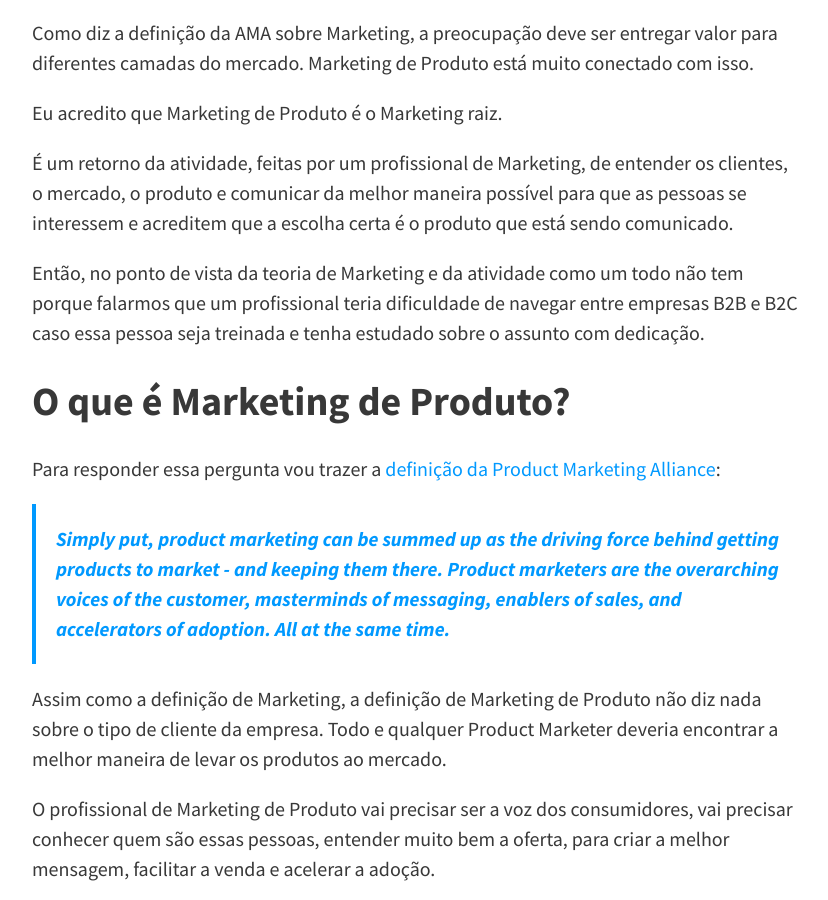
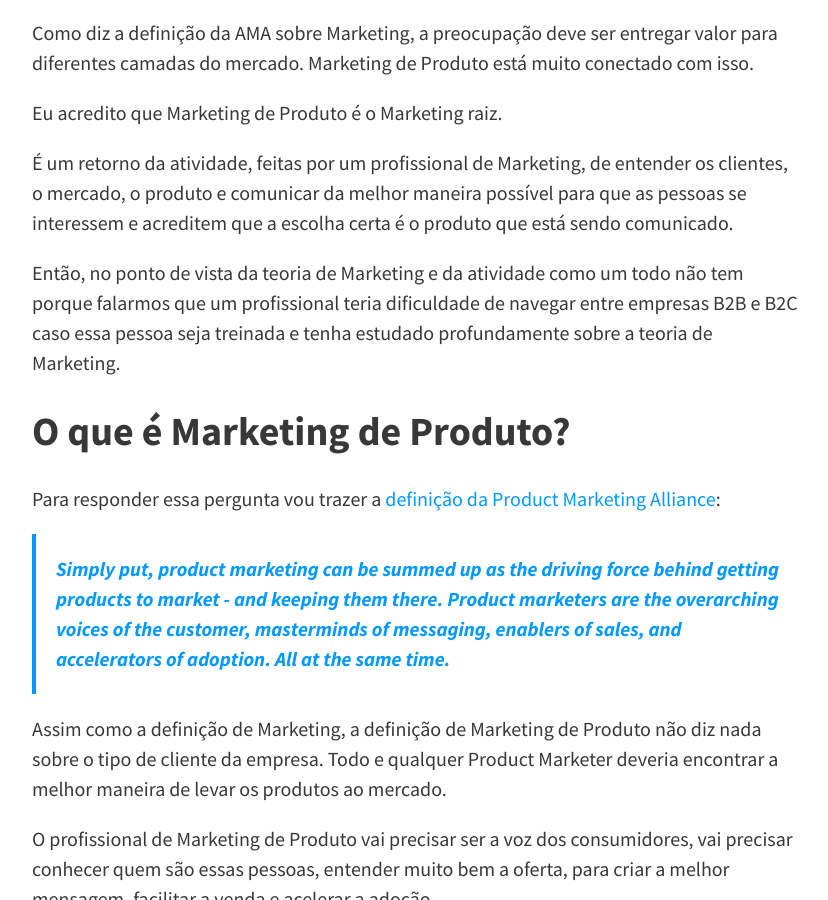
Before and after one commit to felipecbarbosa/felipecbarbosa.github.io, a Jekyll site: the page built from _posts/2020-12-08-product-marketing-bsb-bsc.md, in a window 1280 px wide and 900 px high, scrolled down 2279 px. Shown: the whole window, without its empty margins (224-1052 px from the left). Built offline with Jekyll 4.4.1, drawn with Linux system fonts in a browser that asks for light colours; nearby versions of some CDN libraries; comment, search, counter and statistics services are not loaded; some of the changed text lies outside the part shown.

Commit message:
Fixed text

```diff
--- a/_posts/2020-12-08-product-marketing-bsb-bsc.md
+++ b/_posts/2020-12-08-product-marketing-bsb-bsc.md
@@ -54,7 +54,7 @@ Eu acredito que Marketing de Produto é o Marketing raiz.
 
 É um retorno da atividade, feitas por um profissional de Marketing, de entender os clientes, o mercado, o produto e comunicar da melhor maneira possível para que as pessoas se interessem e acreditem que a escolha certa é o produto que está sendo comunicado.
 
-Então, no ponto de vista da teoria de Marketing e da atividade como um todo não tem porque falarmos que um profissional teria dificuldade de navegar entre empresas B2B e B2C caso essa pessoa seja treinada e tenha estudado sobre o assunto com dedicação.
+Então, no ponto de vista da teoria de Marketing e da atividade como um todo não tem porque falarmos que um profissional teria dificuldade de navegar entre empresas B2B e B2C caso essa pessoa seja treinada e tenha estudado profundamente sobre a teoria de Marketing.
 
 ## O que é Marketing de Produto?
 
```
Also changed, not shown: other parts of _posts/2020-12-08-product-marketing-bsb-bsc.md (+1 -1 lines).
